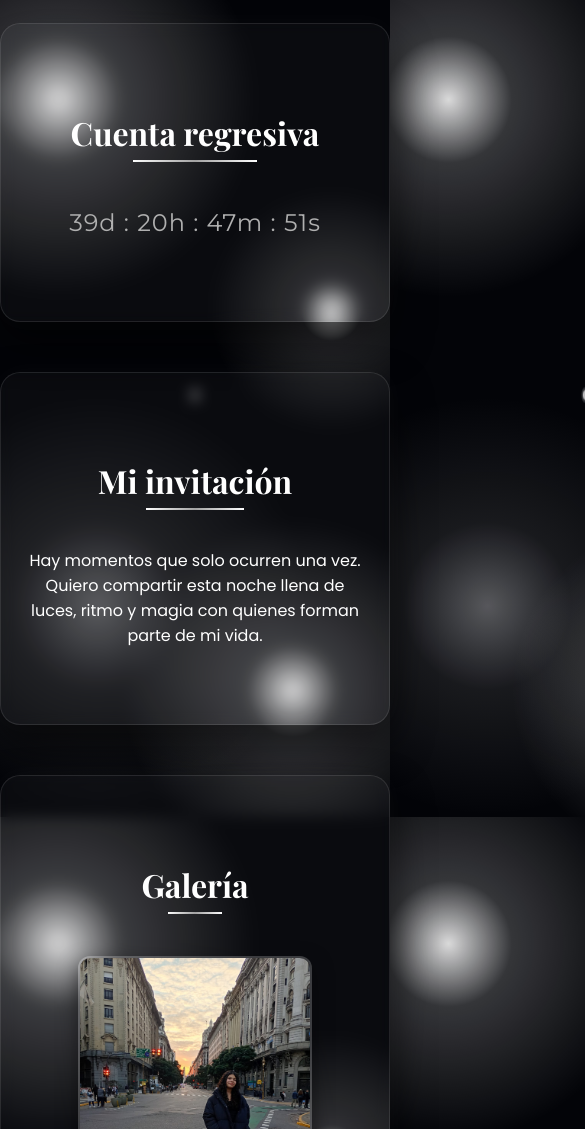
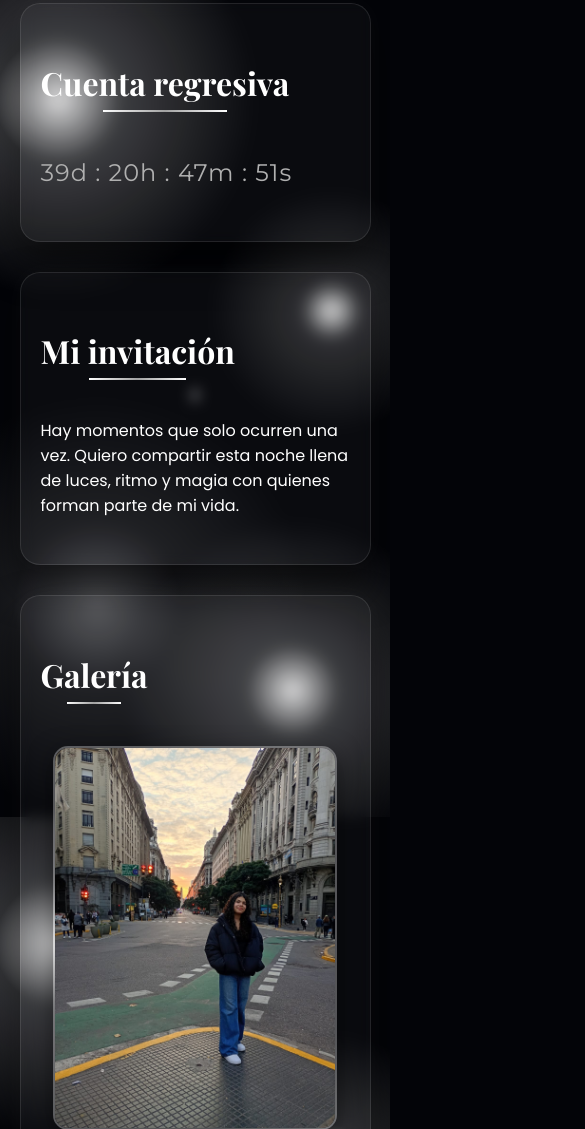
Before and after one commit to kairayary/MisXV_Carly, a plain HTML site: page index.html in a window 390 px wide. Shown: the part 871-2000 px from the top of the page, 585 px wide, since content can reach past the window. Drawn offline with nearby package versions, Linux system fonts and the light colour scheme; a web font is replaced by a local one.

Commit message:
Modificación del index y el style para que sea responsive

```diff
--- a/index.html
+++ b/index.html
@@ -95,7 +95,7 @@
 </section>
 
 <footer>
-    <h2>❤️❤️❤️ Gracias por acompañarme en esta noche mágica ❤️❤️❤️</h2>
+    <h2>❤️ Gracias por acompañarme en esta noche mágica ❤️</h2>
 </footer>
 
 <script src="script.js"></script>
--- a/style.css
+++ b/style.css
@@ -5,7 +5,12 @@
     --silver-metallic: rgba(212, 212, 216, 0.4); /* Destello plateado base */
     --silver-linear: linear-gradient(135deg, #ffffff 0%, #a2a2a2 50%, #ffffff 100%);
 }
-
+html, body {
+    width: 100%;
+    margin: 0;
+    padding: 0;
+    overflow-x: hidden; /* Corta cualquier elemento rebelde que quiera salirse de la pantalla */
+}
 body {
     margin: 0;
     color: #fff;
@@ -114,23 +119,19 @@ body {
 
 /* Secciones */
 section {
-    max-width: 800px;
-    margin: 50px auto;
-    padding: 60px 25px;
-    text-align: center;
+    width: 90%;          /* Toma el 90% del ancho de la pantalla del celular */
+    max-width: 600px;    /* En pantallas grandes o compus no se estira más de esto */
+    margin: 30px auto;   /* Centrado automático */
+    padding: 30px 20px;  /* Un padding más amigable para dedos en celulares */
+    box-sizing: border-box; /* Clave para que los paddings no sumen ancho extra */
 
-    /* Fondo estilo "Glassmorphism" metalizado */
+    /* El resto de tus estilos (background, blur, border, box-shadow) dejalos igual */
     background: rgba(255, 255, 255, 0.03);
     backdrop-filter: blur(7px);
     -webkit-backdrop-filter: blur(7px);
     border-radius: 20px;
-
-    /* Borde sutil que simula el contorno de un espejo iluminado */
     border: 1px solid rgba(255, 255, 255, 0.1);
-
-    /* El toque final: un resplandor plateado que rodea a cada sección */
-    box-shadow: 0 20px 40px rgba(0, 0, 0, 0.6),
-                0 0 25px rgba(255, 255, 255, 0.03);
+    box-shadow: 0 20px 40px rgba(0, 0, 0, 0.6), 0 0 25px rgba(255, 255, 255, 0.03);
 }
 
 /* Quitamos el fondo propio a esta sección para que no se duplique el efecto */
@@ -159,23 +160,21 @@ section h2::after {
 /* Galería tipo espejo */
 .gallery {
     display: flex;
-    gap: 15px;
+    flex-wrap: wrap;       /* Hace que las fotos se apilen verticalmente en el celular */
     justify-content: center;
-    flex-wrap: wrap;
+    gap: 20px;             /* Espacio parejo entre foto y foto */
     margin-top: 20px;
 }
 
 .gallery img {
-    width: 100%;        /* Ocupa el ancho disponible */
-    max-width: 230px;   /* Evita que se estire demasiado en pantallas medianas */
-    height: 300px;
-    object-fit: cover;  /* Hace que la foto se adapte sin deformarse ni estirarse */
-    border-radius: 12px;
-    border: 2px solid rgba(255, 255, 255, 0.2);
-    box-shadow: 0 8px 20px rgba(0,0,0,0.5);
-    transition: transform 0.4s ease, border-color 0.4s ease;
+    width: 100%;           /* Ocupa todo el ancho disponible en la tarjeta del celular */
+    max-width: 280px;      /* Tamaño ideal para que en celulares no quede gigante ni diminuta */
+    height: 380px;         /* Altura fija para que todas las fotos queden simétricas */
+    object-fit: cover;     /* Hace que la foto se recorte perfectamente sin estirarse feo */
+    border-radius: 15px;
+    border: 2px solid rgba(255, 255, 255, 0.3);
+    box-shadow: 0 8px 25px rgba(0, 0, 0, 0.5);
 }
-
 .gallery img:hover {
     transform: scale(1.04) rotate(1deg);
     border-color: var(--neon-cyan);
```
